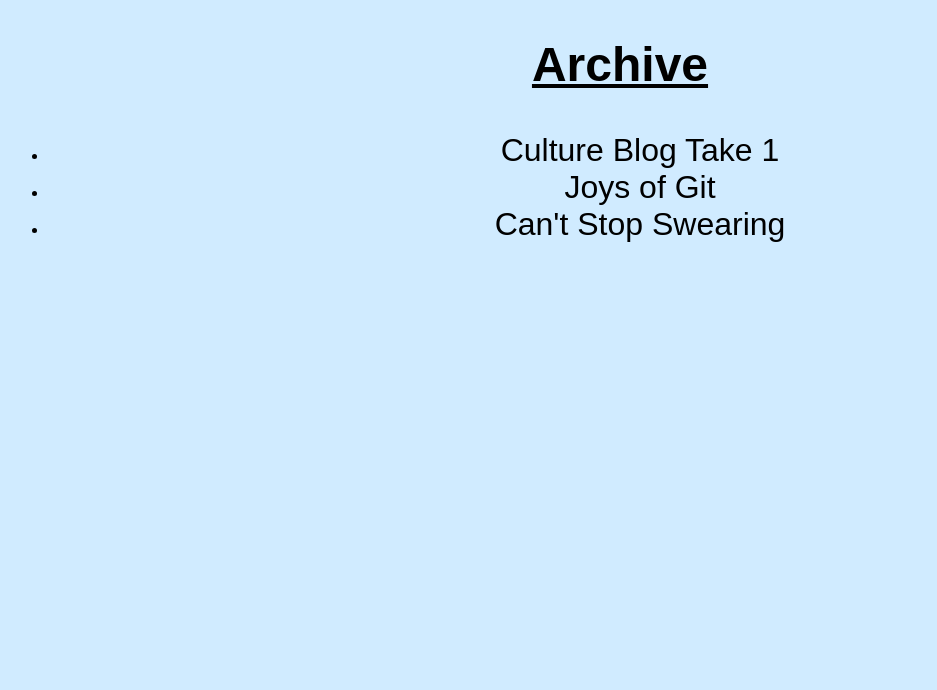
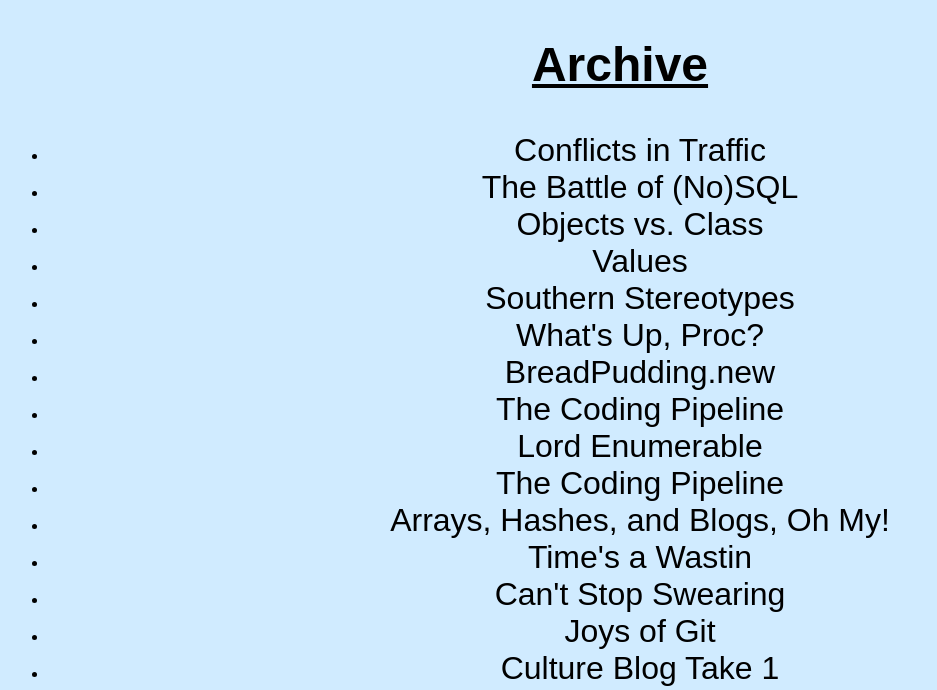
Before and after one commit to sbsample/sbsample.github.io, a plain HTML site: page blog/index.html in a window 1280 px wide. Shown: the part 386-1076 px from the top of the page, without its empty margins (20-957 px from the left). Before the commit the page ends 800 px from the top, so only its background shows below. Drawn offline with Linux system fonts and the light colour scheme.

Commit message:
commit blog index fix

```diff
--- a/blog/index.html
+++ b/blog/index.html
@@ -18,9 +18,24 @@
 
 <h2 id="title">Archive</h2>
 <ul>
-<li><a id ="subtitle" href="c1-chefs-kitchen.html">Culture Blog Take 1</a></li>
-<li><a id ="subtitle" href="t1-git-blog">Joys of Git</a></li>
-<li><a id ="subtitle" href="t2-css-design.html">Can't Stop Swearing</a></li>
+  <li><a id ="subtitle" href="c8-conflict.html">Conflicts in Traffic</a></li>
+  <li><a id ="subtitle" href="t8-tech.html">The Battle of (No)SQL</a></li>
+  <li><a id ="subtitle" href="t7-JavaScript.html">Objects vs. Class</a></li>
+  <li><a id ="subtitle" href="c7-values.html">Values</a></li>
+  <li><a id ="subtitle" href="c6-stereotype-threat.html">Southern Stereotypes </a></li>
+  <li><a id ="subtitle" href="t6-oop-concepts.html">What's Up, Proc?</a></li>
+  <li><a id ="subtitle" href="t5-ruby-classes.html">BreadPudding.new</a></li>
+  <li><a id ="subtitle" href="c5-feedback.html">The Coding Pipeline</a></li>
+  <li><a id ="subtitle" href="t4-enumerable-methods.html">Lord Enumerable</a></li>
+  <li><a id ="subtitle" href="c4-tech-issues.html">The Coding Pipeline</a></li>
+  <li><a id ="subtitle" href="t3-arrays-hashes.html">Arrays, Hashes, and Blogs, Oh My!</a></li>
+  <li><a id ="subtitle" href="c3_thinking-style.html">Time's a Wastin</a></li>
+  <li><a id ="subtitle" href="t2-css-design.html">Can't Stop Swearing</a></li>
+  <li><a id ="subtitle" href="t1-git-blog.html">Joys of Git</a></li>
+  <li><a id ="subtitle" href="c1-chefs-kitchen.html">Culture Blog Take 1</a></li>
+
+
+
 </ul>
 
 
```
